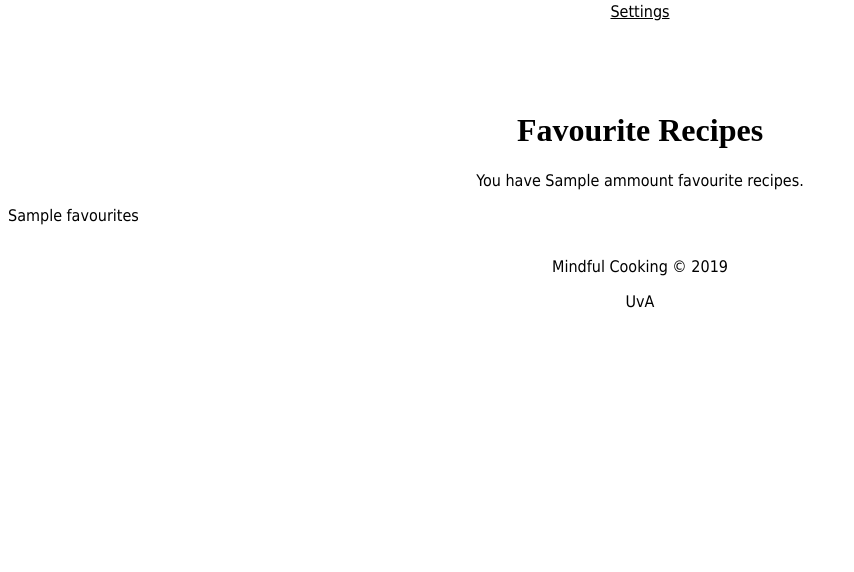
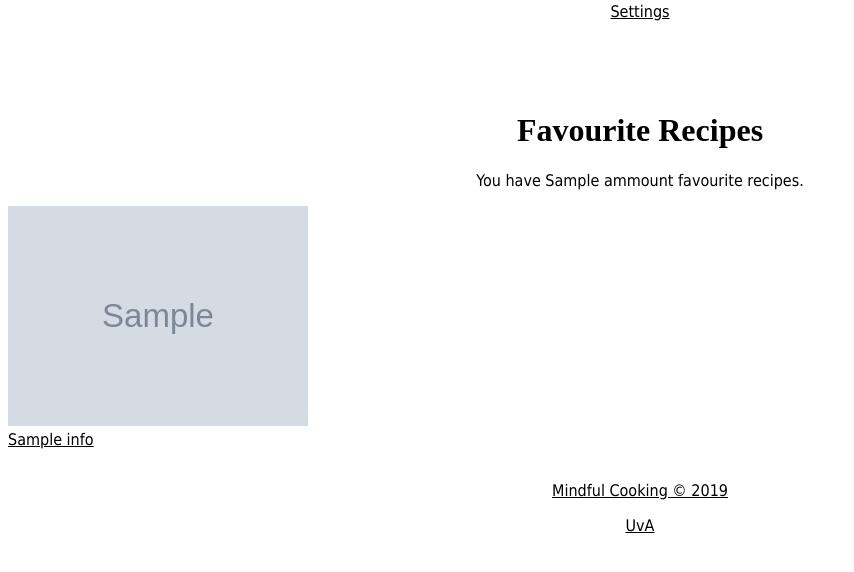
Before and after one commit to DV-11/project, a Flask app: template templates/personal_profile.html in a window 1280 px wide. Shown: the part 186-758 px from the top of the page, without its empty margins (0-854 px from the left). Run offline with Flask 2, Linux system fonts and the light colour scheme; the template is opened without the code that fills it: most values are stand-ins (such as "Sample title", 1, 10 or a date in 2020); grey boxes marked "Sample" are stand-in pictures; some libraries are stand-ins or nearby versions.

Commit message:
multiple faves

```diff
--- a/templates/personal_profile.html
+++ b/templates/personal_profile.html
@@ -16,7 +16,10 @@
         <h1>Favourite Recipes</h1>
         <p> You have {{ ammount }} favourite recipes. </p>
     </div>
-    <div>
-        <p>{{ favourites }}</p>
-    </div>
+    {% for info in verzameling %}
+        <div><img src="{{ info['image'] }}" height=220px width=300px alt="image"></div>
+        <div>
+            <a href="recept?id={{ info.id }}">{{ info.label }}</p>
+        </div>
+    {% endfor %}
 {% endblock %}
```
